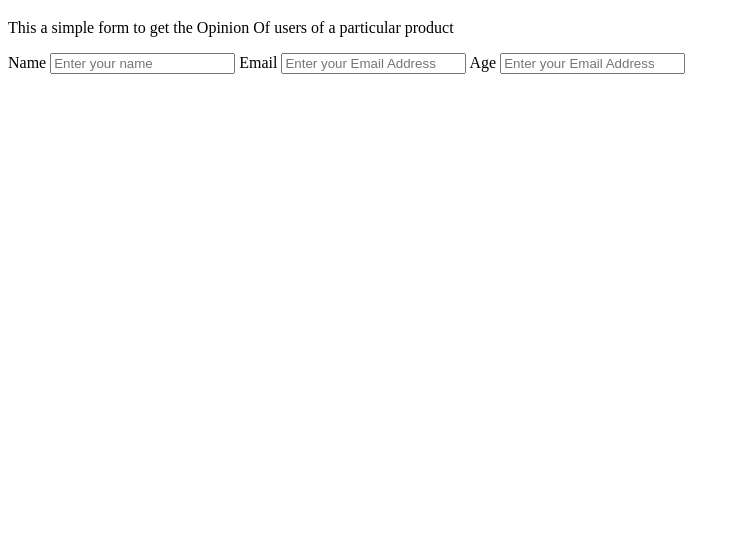
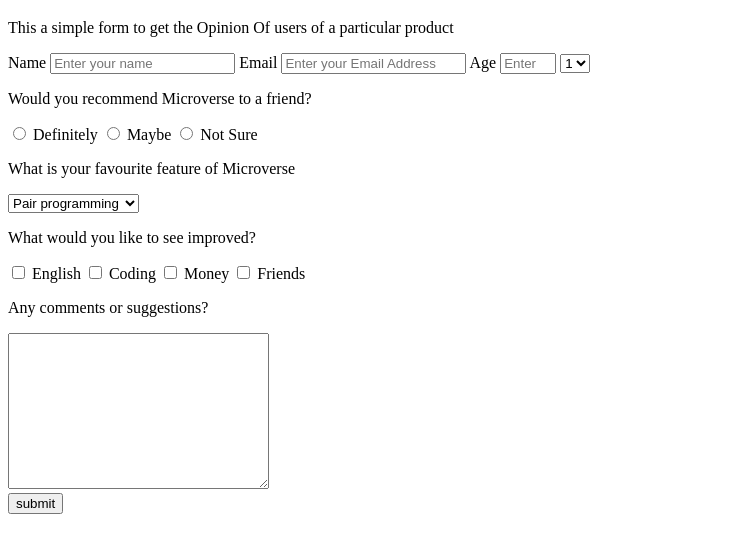
Before and after one commit to Zubenna/microverse-trial-project-2, a plain HTML site: page index.html in a window 1280 px wide. Shown: the part 61-614 px from the top of the page, without its empty margins (0-740 px from the left). Drawn offline with Linux system fonts and the light colour scheme.

Commit message:
Last commit

```diff
--- a/index.html
+++ b/index.html
@@ -14,14 +14,50 @@
     <p id="description">This a simple form to get the Opinion Of users of a particular product</p>
 
     <form id="survey-form">
-      <labe>Name</labe>
-     <input type="text" id="name" placeholder="Enter your name">
-    <labe>Email</labe>
-    <input type="email" id="email" placeholder="Enter your Email Address">
-    <labe>Age</labe>
-    <input type="number" id="number" placeholder="Enter your Email Address">
-
-
+      <label id="name-label">Name</label>
+      <input type="text" id="name" placeholder="Enter your name" required />
+      <label id="email-label">Email</label>
+      <input type="email" id="email" placeholder="Enter your Email Address" required />
+      <label id="number-label">Age</label>
+      <input type="number" id="number" placeholder="Enter your Email Address" min="18" max="90" />
+      <select name="" id="dropdown">
+        <option value="1">1</option>
+        <option value="2">2</option>
+        <option value="3">3</option>
+        <option value="4">4</option>
+      </select>
+      <div id="radio-group">
+        <p>Would you recommend Microverse to a friend?</p>
+        <input value="1" name="radio" type="radio" />
+        <label for="">Definitely</label>
+        <input value="2" name="radio" type="radio" />
+        <label for="">Maybe</label>
+        <input value="3" name="radio" type="radio" />
+        <label for="">Not Sure</label>
+      </div>
+      <p>What is your favourite feature of Microverse</p>
+      <select name="" id="dropdown1">
+        <option value="1">Pair programming</option>
+        <option value="2">Learning English</option>
+        <option value="3">Learning to code</option>
+        <option value="4">Not paying upfront</option>
+      </select>
+      <div id="checkboxes">
+        <p>What would you like to see improved?</p>
+        <input type="checkbox" name="" value="1">
+        <label for="">English</label>
+        <input type="checkbox" name="" value="2">
+        <label for="">Coding</label>
+        <input type="checkbox" name="" value="3">
+        <label for="">Money</label>
+        <input type="checkbox" name="" value="4">
+        <label for="">Friends</label>
+      </div>
+      <div id="textarea">
+        <p>Any comments or suggestions?</p>
+        <textarea cols="30" rows="10"></textarea>
+      </div>
+      <button id="submit" type="submit">submit</button>
     </form>
 
     <script src="js/index.js"></script>
```
